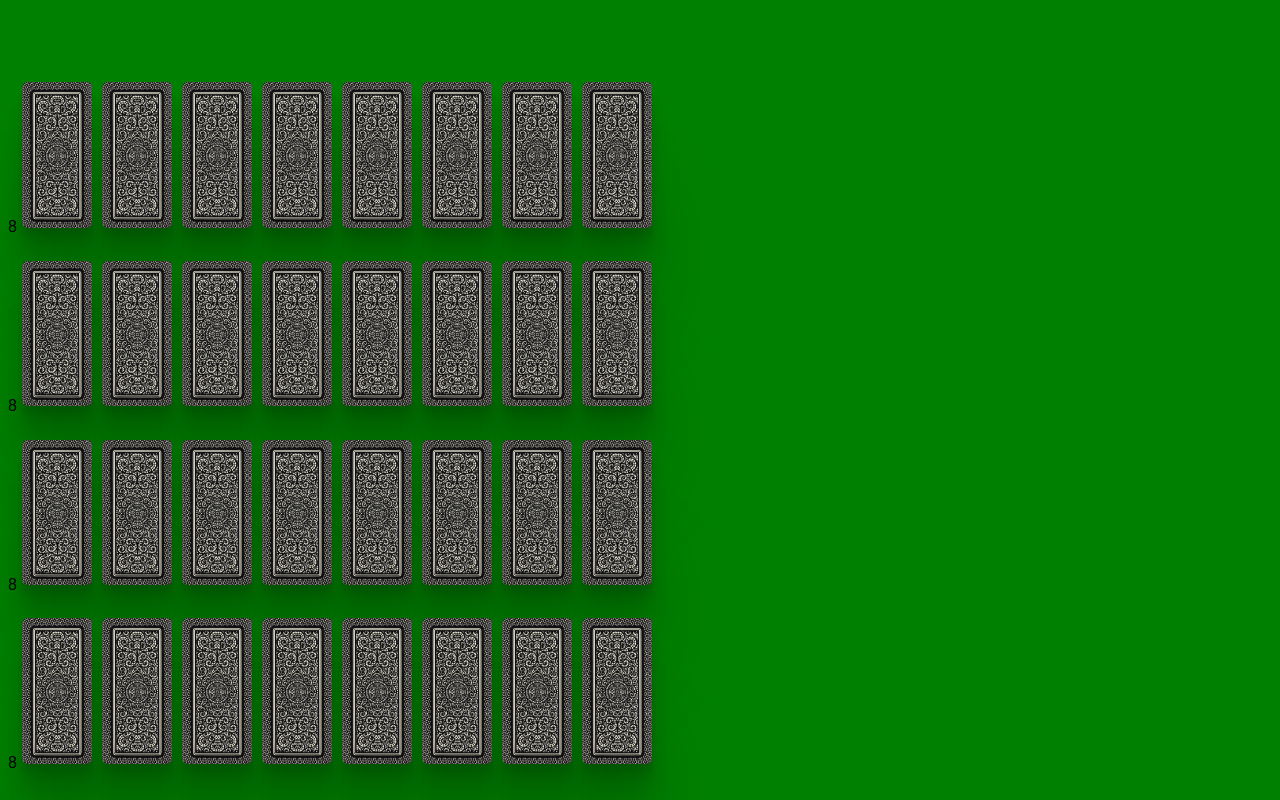
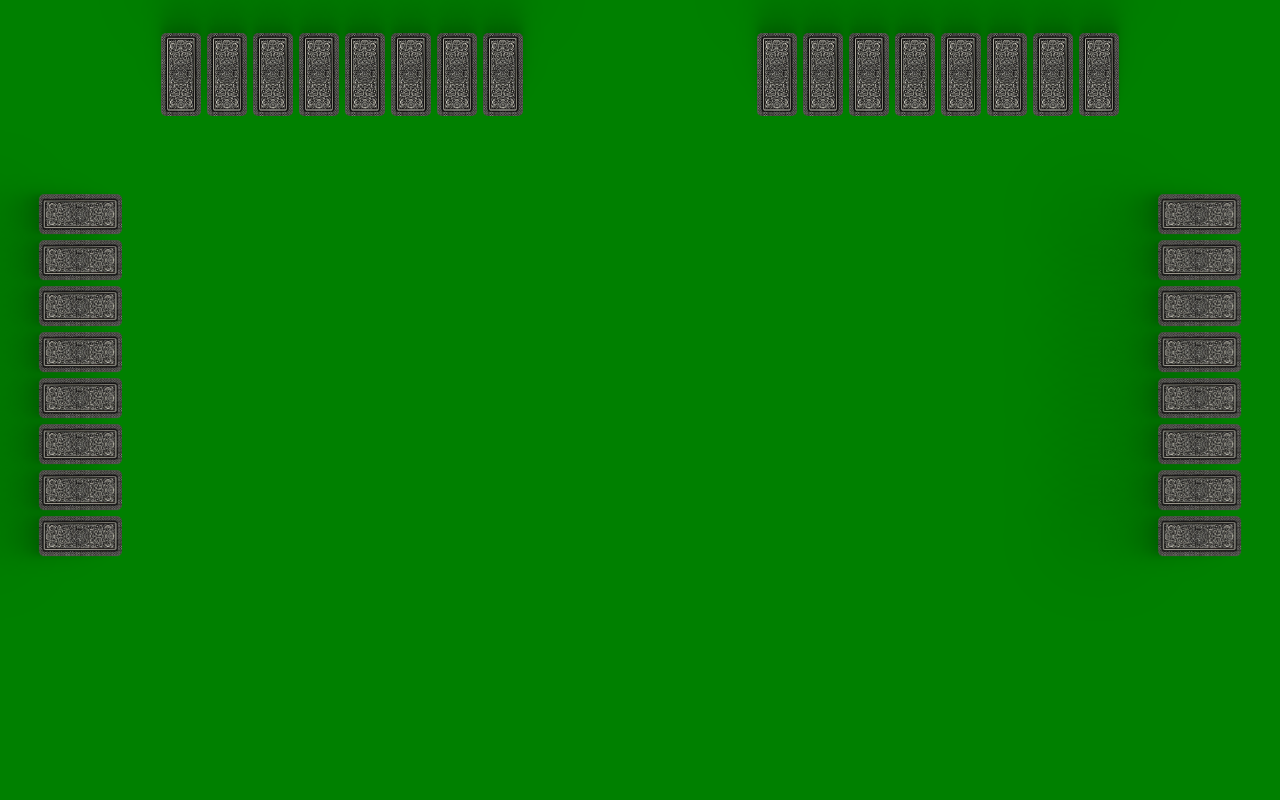
Before and after one commit to NizarNadif/Briscolone, a React app in the folder client/: page / in a window 1280 px wide. Built offline with nearby package versions, Linux system fonts and the light colour scheme.

Commit message:
players positioned in the screen

```diff
--- a/client/src/App.js
+++ b/client/src/App.js
@@ -19,10 +19,10 @@ export function App() {
 	});
 
 	let PlayersJSX = [
-		<Player id={"giocatore-0"} giocatore={0} contesto={AppContext}/>,
-		<Player id={"giocatore-1"} giocatore={1} contesto={AppContext}/>,
-		<Player id={"giocatore-2"} giocatore={2} contesto={AppContext}/>,
-		<Player id={"giocatore-3"} giocatore={3} contesto={AppContext}/>,
+		<Player id={"giocatore-0"} giocatore={0} contesto={AppContext} />,
+		<Player id={"giocatore-1"} giocatore={1} contesto={AppContext} />,
+		<Player id={"giocatore-2"} giocatore={2} contesto={AppContext} />,
+		<Player id={"giocatore-3"} giocatore={3} contesto={AppContext} />,
 	];
 
 	useEffect(() => {
@@ -36,7 +36,11 @@ export function App() {
 			dispatch({ type: "giocatori", payload: players });
 			PlayersJSX = state.giocatori.map((playerID, index) => {
 				return (
-					<Player id={`giocatore-${index}`} giocatore={index} contesto={AppContext} />
+					<Player
+						id={`giocatore-${index}`}
+						giocatore={index}
+						contesto={AppContext}
+					/>
 				);
 			});
 		});
@@ -52,11 +56,7 @@ export function App() {
 				document
 					.getElementById("slider-soglia-contenitore")
 					.classList.add("hidden");
-			blur(
-				chiamante,
-				[document.getElementsByClassName("mano")[0]],
-				"popup-chiamata"
-			);
+			blur(chiamante, ["mano", "player"], "popup-chiamata");
 		});
 
 		api.turnoPrecedente((myCard, carta, precedente) => {
@@ -66,11 +66,7 @@ export function App() {
 		});
 
 		api.scegliBriscola(() => {
-			blur(
-				true,
-				[document.getElementsByClassName("mano")[0]],
-				"popup-selettore-briscola"
-			);
+			blur(true, ["mano", "player"], "popup-selettore-briscola");
 		});
 	}, []);
 
@@ -88,11 +84,16 @@ export function App() {
 	);
 }
 
-export function blur(doBlur, arrayBlur, popupID) {
+export function blur(doBlur, classesToBlur, popupID) {
 	console.log("blur:", doBlur);
 
-	arrayBlur.forEach((element) => {
-		doBlur ? element.classList.add("blur") : element.classList.remove("blur");
+	classesToBlur.forEach((classToBlur) => {
+		let elements = document.getElementsByClassName(classToBlur);
+		console.log(elements.length);
+		for (let i = 0; i < elements.length; i++)
+			doBlur
+				? elements[i].classList.add("blur")
+				: elements[i].classList.remove("blur");
 	});
 
 	const popupClasses = document.getElementById(popupID).classList;
@@ -111,7 +112,7 @@ function reducer(state, action) {
 			break;
 		case "ha giocato una carta":
 			c++;
-			if (c%2 == 0){
+			if (c % 2 == 0) {
 				let i = 0;
 				state.giocatori.forEach((giocatore, index) => {
 					if (giocatore.id == action.payload) {
@@ -182,11 +183,7 @@ export function SelettoreBriscola() {
 				key={index}
 				onClick={() => {
 					api.briscolaScelta(seme);
-					blur(
-						false,
-						[document.getElementsByClassName("mano")[0]],
-						"popup-selettore-briscola"
-					);
+					blur(false, ["mano", "player"], "popup-selettore-briscola");
 				}}
 			>
 				{seme}
--- a/client/src/Players.js
+++ b/client/src/Players.js
@@ -6,24 +6,42 @@ import carte from "./carte";
 export function Player(params) {
 	let nCarte = 0;
 	const { state, dispatch } = useContext(params.contesto);
-	if (state.giocatori[params.giocatore] == undefined)
-		nCarte = 8;
-	else
-		nCarte = state.giocatori[params.giocatore].carte;
+	if (state.giocatori[params.giocatore] == undefined) nCarte = 8;
+	else nCarte = state.giocatori[params.giocatore].carte;
 	let stile = {};
 	console.log("React prendi il tumore ", nCarte);
 	switch (params.id) {
 		case "giocatore-0":
-			stile = {};
+			stile = {
+				bottom: "30%",
+				right: "0%",
+				transform: "rotate(90deg) translate(-30%, -150%)",
+				color: "red",
+			};
 			break;
 		case "giocatore-1":
-			stile = {};
+			stile = {
+				transform: "rotate(180deg)",
+				top: "0%",
+				right: "10%",
+				color: "yellow",
+			};
 			break;
 		case "giocatore-2":
-			stile = {};
+			stile = {
+				transform: "rotate(180deg)",
+				top: "0%",
+				left: "10%",
+				color: "green",
+			};
 			break;
 		case "giocatore-3":
-			stile = {};
+			stile = {
+				bottom: "30%",
+				left: "0%",
+				transform: "rotate(90deg) translate(-30%, 150%)",
+				color: "blue",
+			};
 			break;
 		default:
 			break;
@@ -37,7 +55,6 @@ export function Player(params) {
 
 	return (
 		<div class="player" style={stile}>
-			{nCarte}
 			{carteJSX}
 		</div>
 	);
--- a/client/src/style.css
+++ b/client/src/style.css
@@ -31,8 +31,8 @@ body {
 }
 
 .carta-coperta {
-	margin: 5px;
-	width: 70px;
+	margin: 3px;
+	width: 40px;
 
 	border-radius: 5px;
 
@@ -181,4 +181,6 @@ input[type="range"]::-moz-range-thumb {
 }
 
 .player {
+	position: fixed;
+	margin: 30px;
 }
```
